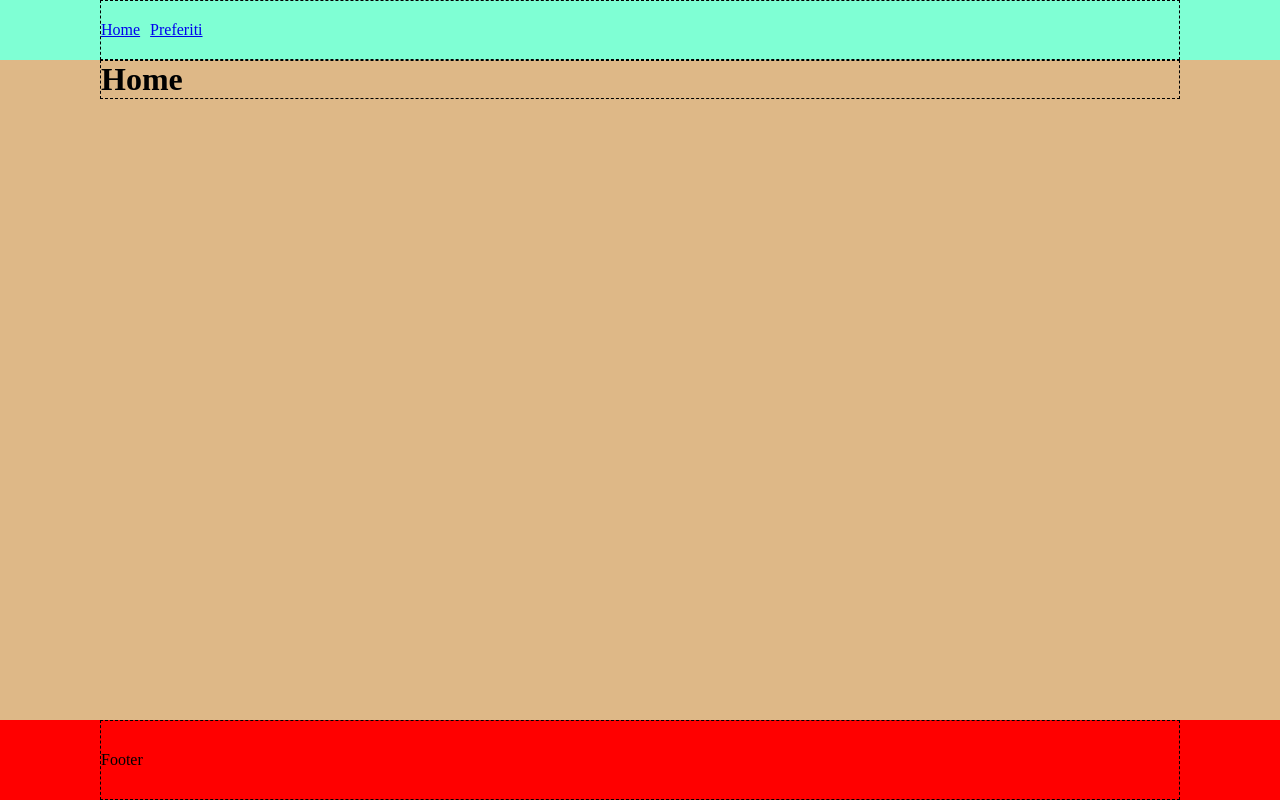
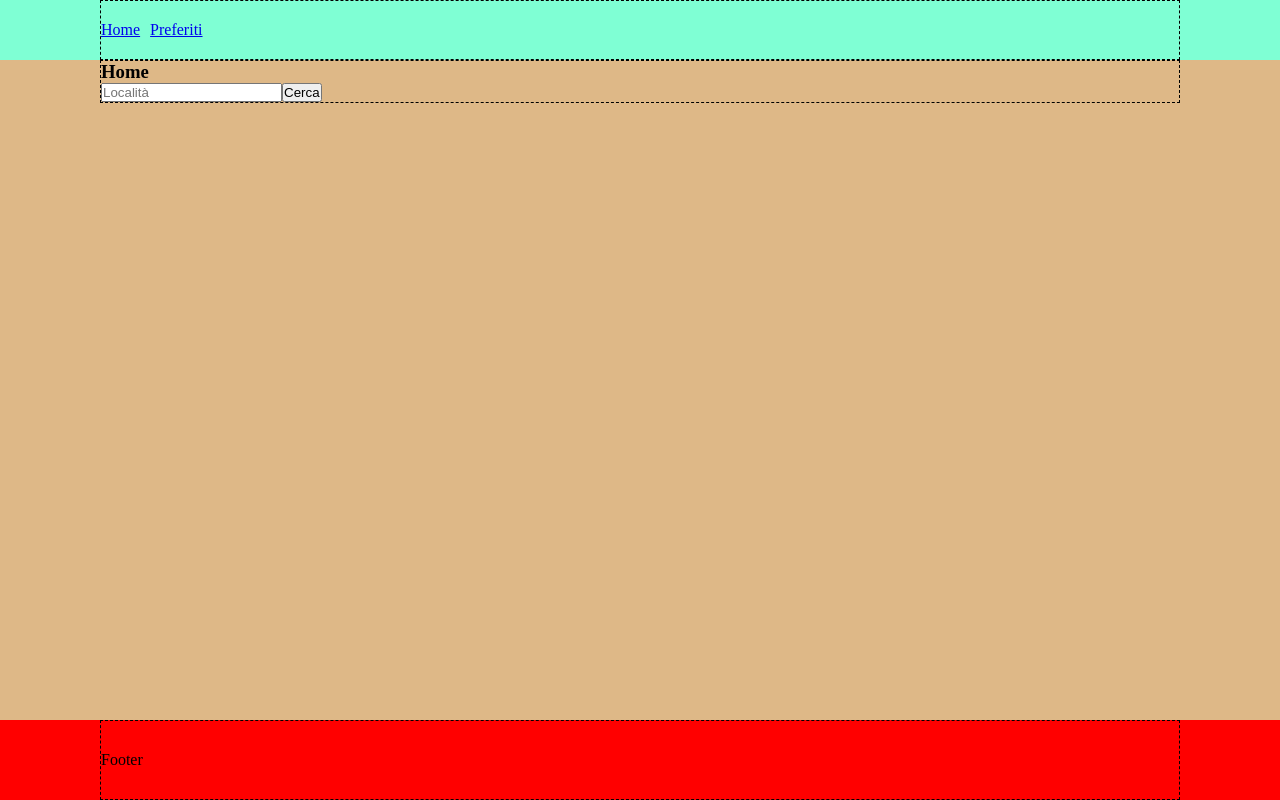
Before and after one commit to DaniAm94/app-meteo, a React (Vite) app: page / in a window 1280 px wide. Built offline with nearby package versions, Linux system fonts and the light colour scheme.

Commit message:
added a basic form to search a location

```diff
--- a/src/pages/homePage/HomePage.jsx
+++ b/src/pages/homePage/HomePage.jsx
@@ -1,7 +1,11 @@
 const HomePage = () => {
     return (
         <>
-            <h1>Home</h1>
+            <h3>Home</h3>
+            <form>
+                <input type="text" placeholder="Località" />
+                <button>Cerca</button>
+            </form>
         </>
     )
 }
```
